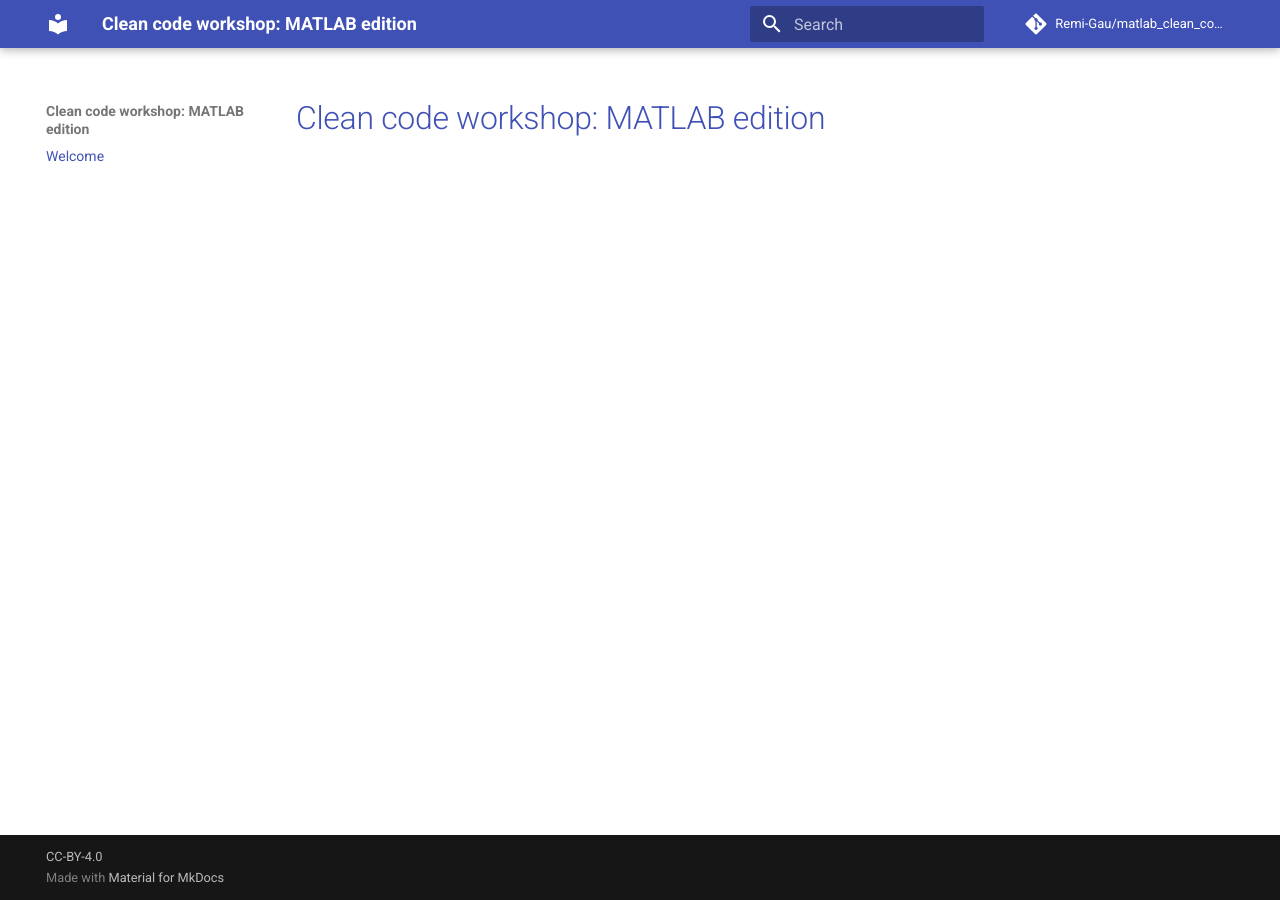
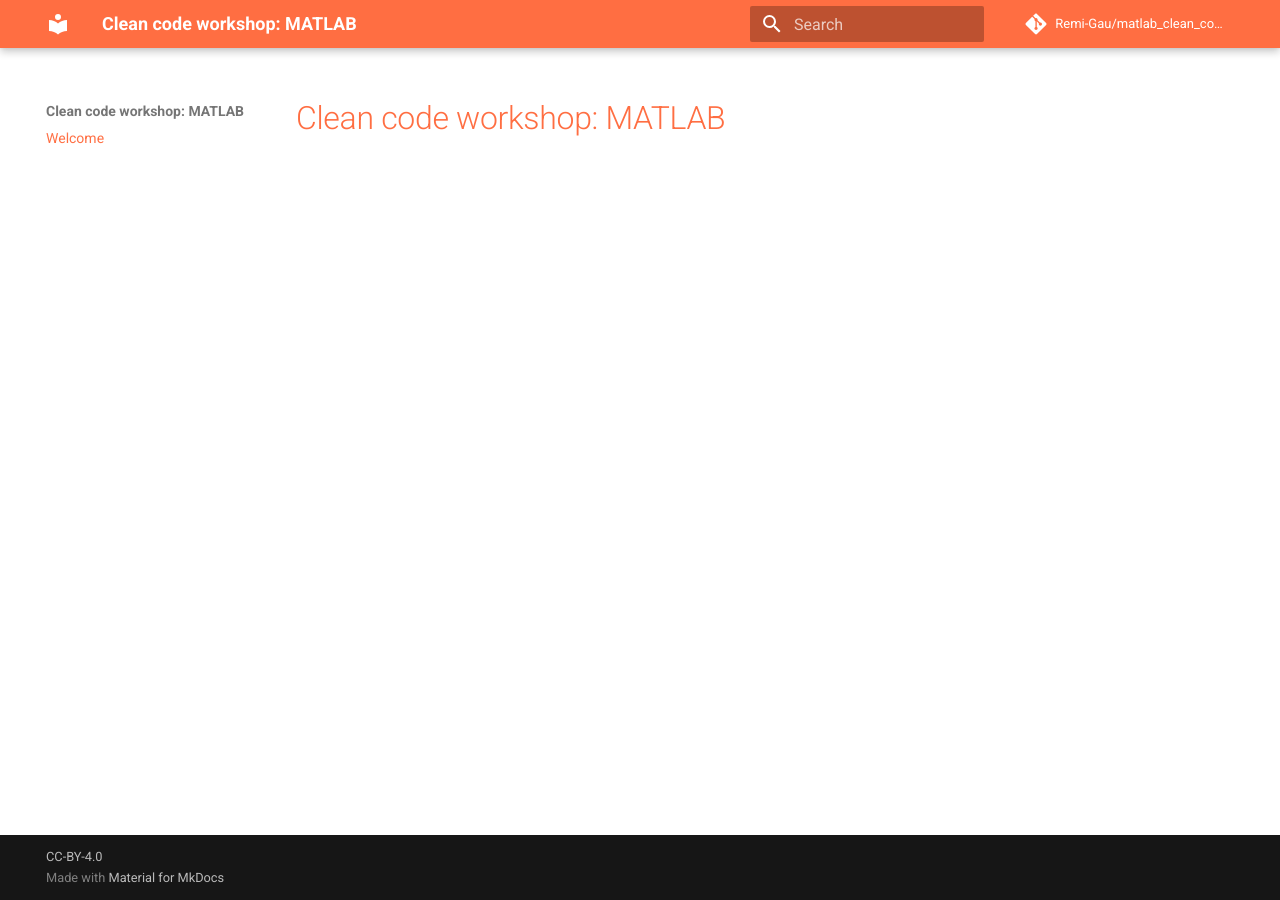
Before and after one commit to Remi-Gau/matlab_clean_code_workshop, an MkDocs documentation site: the page built from doc/index.md, in a window 1280 px wide. Built offline with MkDocs 1.6.1 and Material for MkDocs 9.7.7, drawn with Linux system fonts in a browser that asks for light colours; comment, search, counter and statistics services are not loaded.

Commit message:
change gh action

```diff
--- a/README.md
+++ b/README.md
@@ -2,4 +2,4 @@
 [![pre-commit.ci status](https://results.pre-commit.ci/badge/github/cpp-lln-lab/bidspm/main.svg)](https://results.pre-commit.ci/latest/github/cpp-lln-lab/bidspm/main)
 [![miss hit](https://img.shields.io/badge/code%20style-miss_hit-000000.svg)](https://misshit.org/)
 
-# Clean code workshop: MATLAB edition
+# Clean code workshop: MATLAB
--- a/doc/index.md
+++ b/doc/index.md
@@ -1 +1 @@
-# Clean code workshop: MATLAB edition
+# Clean code workshop: MATLAB
--- a/mkdocs.yml
+++ b/mkdocs.yml
@@ -1,6 +1,6 @@
 ---
 # Project information
-site_name: 'Clean code workshop: MATLAB edition'
+site_name: 'Clean code workshop: MATLAB'
 repo_name: Remi-Gau/matlab_clean_code_workshop
 repo_url: https://github.com/Remi-Gau/matlab_clean_code_workshop
 # docs_dir: alternative_path # docs/ is the default folder
@@ -11,8 +11,8 @@ theme:
   name: material
   language: en
   palette:
-    primary: dark blue
-    accent: light blue
+    primary: deep orange
+    accent: cyan
 
 docs_dir: doc
 
```
